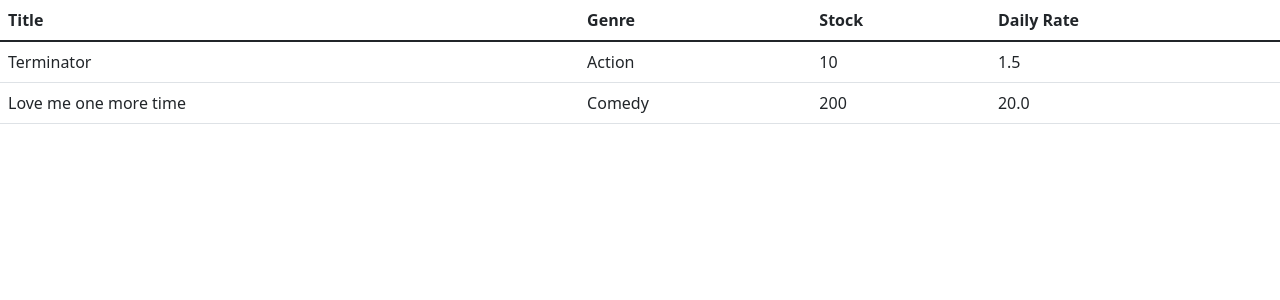
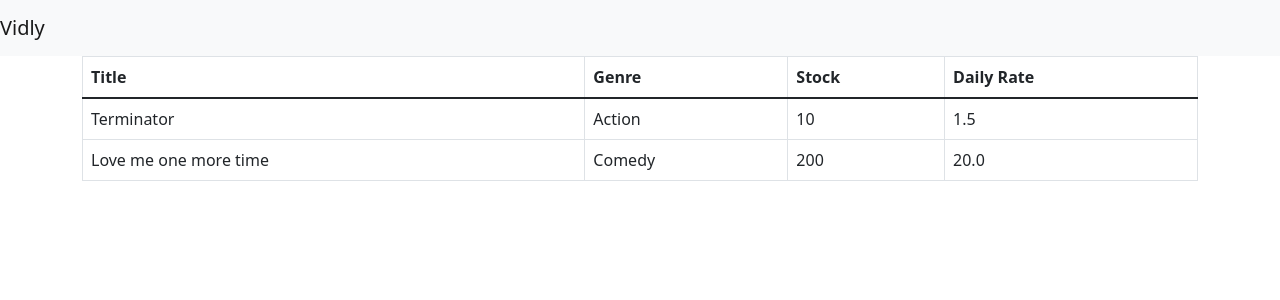
Before and after one commit to terwxqian/vidly, a Django app: page /movies/ in a window 1280 px wide. Shown: the top 300 px of the page. Run offline with Django 3.2, Linux system fonts and the light colour scheme; data comes from the database, SQL or seed files in the repository.

Commit message:
[IM]:customizing template

```diff
--- a/movies/templates/movies/base.html
+++ b/movies/templates/movies/base.html
@@ -11,8 +11,14 @@
     <title>Vidly</title>
   </head>
   <body>
+
+    <nav class="navbar navbar-light bg-light">
+        <a class="navbar-brand" href="#">Vidly</a>
+    </nav>
+    <main class="container">
       {% block content %}
       {% endblock  %}
+    </main>
 
     <!-- Optional JavaScript; choose one of the two! -->
 
--- a/movies/templates/movies/index.html
+++ b/movies/templates/movies/index.html
@@ -2,7 +2,7 @@
 {% extends 'movies/base.html' %}
 
 {% block content %}
-    <table class="table">
+    <table class="table table-bordered table-hover">
         <thread>
             <tr>
                 <th>Title</th>
```
